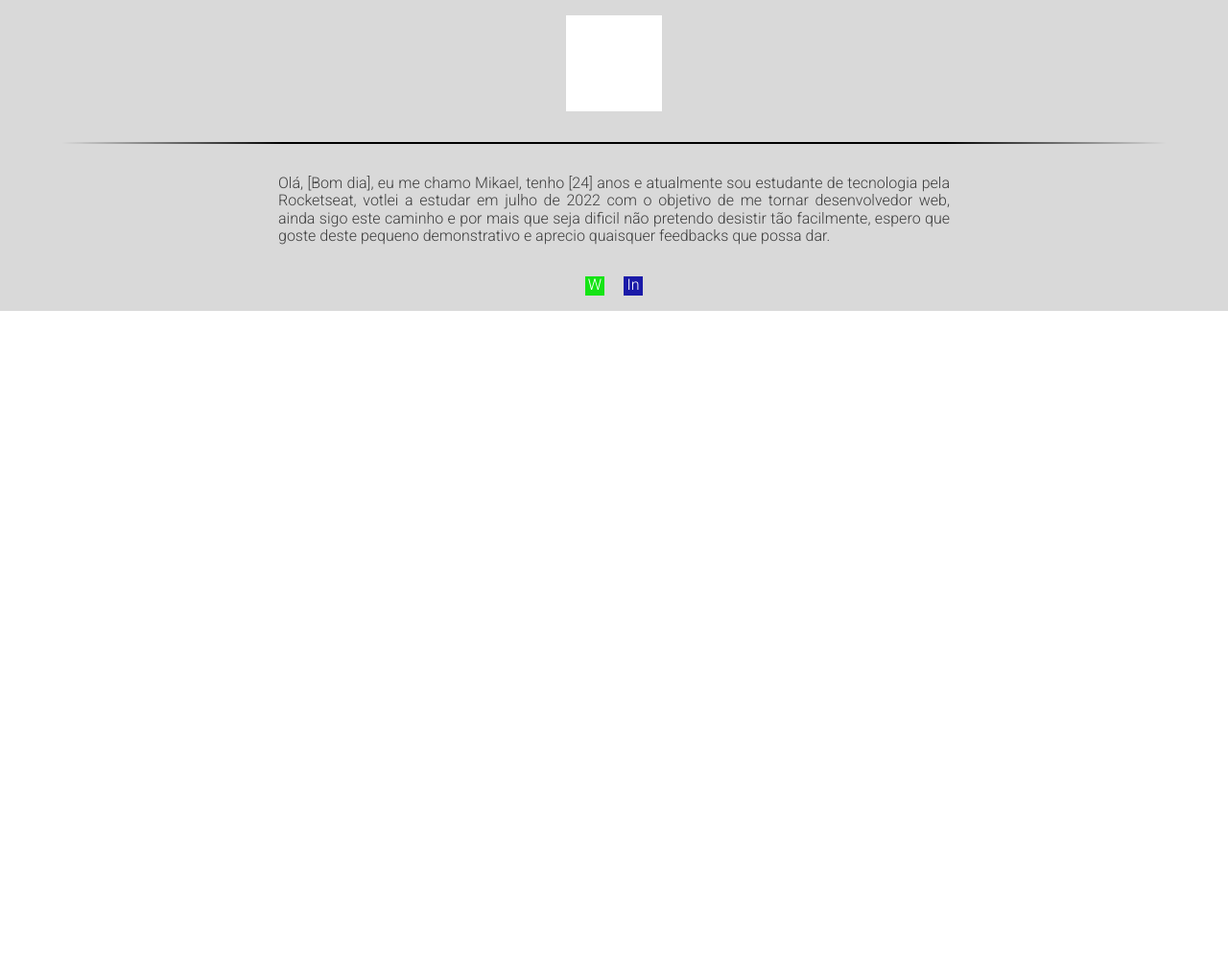
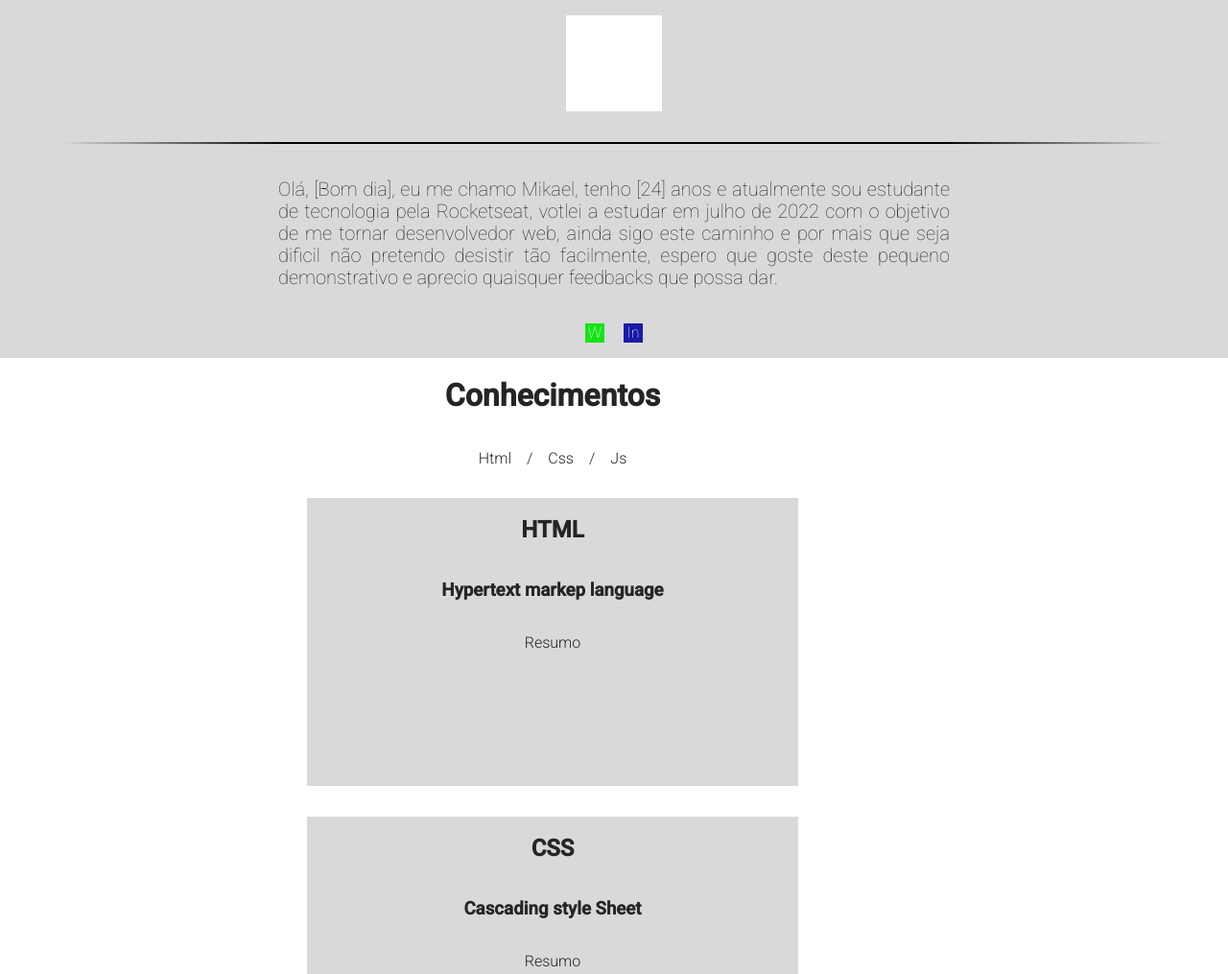
Before and after one commit to Mikael-f-s/Projeto-Curriculo, a website: page index.html in a window 1280 px wide. Shown: the top 1015 px of the page at 96% size. Before the commit the page ends 800 px from the top, so only its background shows below. Drawn offline with nearby package versions, Linux system fonts and the light colour scheme.

Commit message:
add main.css

```diff
--- a/index.html
+++ b/index.html
@@ -13,6 +13,7 @@
     <link rel="stylesheet" type="text/css" href="node_modules/normalize.css/normalize.css">
     <link rel="stylesheet" type="text/css" href="style/fonts.css">
     <link rel="stylesheet" type="text/css" href="style/header.css">
+    <link rel="stylesheet" type="text/css" href="style/main.css">
     <title>Prototipo Currículo</title>
 </head>
 <body>
@@ -23,12 +24,46 @@
             <p>Olá, [Bom dia], eu me chamo Mikael, tenho [24] anos e atualmente sou estudante de tecnologia pela Rocketseat, votlei a estudar em julho de 2022 com o objetivo de me tornar desenvolvedor web, ainda sigo este caminho e por mais que seja dificil não pretendo desistir tão facilmente, espero que goste deste pequeno demonstrativo e aprecio quaisquer feedbacks que possa dar.</p>
             <nav>
                 <ul>
-                    <li><a href="">W</a></li>
-                    <li><a href="">In</a></li>
+                    <li><a href="#">W</a></li>
+                    <li><a href="#">In</a></li>
                 </ul>
             </nav>
         </header>
-        <main></main>
+        <main id="main">
+            <article id="knowledge">
+                <h1>Conhecimentos</h1>
+                <nav>
+                    <ul>
+                        <li>Html</li>
+                        <li>/</li>
+                        <li>Css</li>
+                        <li>/</li>
+                        <li>Js</li>
+                    </ul>
+                </nav>
+                <section id="section_html">
+                    <h2>HTML</h2>
+                    <h3>Hypertext markep language</h3>
+                    <p>
+                        Resumo
+                    </p>
+                </section>
+                <section id="section_css">
+                    <h2>CSS</h2>
+                    <h3>Cascading style Sheet</h3>
+                    <p>
+                        Resumo
+                    </p>
+                </section>
+                <section id="section_js">
+                    <h2>JS</h2>
+                    <h3>Javascript</h3>
+                    <p>
+                        Resumo
+                    </p>
+                </section>
+            </article>
+        </main>
         <footer></footer>
 </body>
 </html>
--- a/style/header.css
+++ b/style/header.css
@@ -1,12 +1,13 @@
 #header {
+    width: 100vw;
     background-color: #D9D9D9;
     display: flex;
     flex-flow: nowrap column;
     justify-content: center;
     align-items: center;
     font-family: 'Roboto', sans-serif;
-    font-weight: 300;
-    color: rgb(62, 62, 62);
+    font-weight: 100;
+    color: rgb(37, 37, 37);
 }
 
 #header div, p, nav {
@@ -29,6 +30,7 @@
 #header p {
     max-width: 700px;
     text-align: justify;
+    font-size: 20px;
 }
 
 #header nav ul {
--- /dev/null
+++ b/style/main.css
@@ -0,0 +1,45 @@
+#main {
+    width: 90vw;
+    min-width: 300px;
+    display:flex;
+    flex-flow: nowrap column;
+    justify-items: center;
+    align-items: center;
+    font-family: 'Roboto', sans-serif;
+    font-weight: 300;
+    color: rgb(37, 37, 37);
+}
+
+#main article {
+    min-width: 400px;
+}
+
+#knowledge, #knowledge section {
+    width: 40vw;
+    min-width: 300px;
+    display: flex;
+    flex-flow: nowrap column;
+    align-items: center;
+    justify-items: center;
+}
+
+#knowledge section {
+    margin: 1em 0;
+    background-color: #D9D9D9;
+    height: 300px;
+}
+
+#knowledge nav {
+}
+
+#knowledge nav ul {
+    list-style-type: none;
+    margin: 0;
+    padding: 0;
+    display: flex;
+    flex-flow: nowrap row;
+}
+
+#knowledge nav ul li:nth-child(odd) {
+    margin: 0 1em;
+}
```
